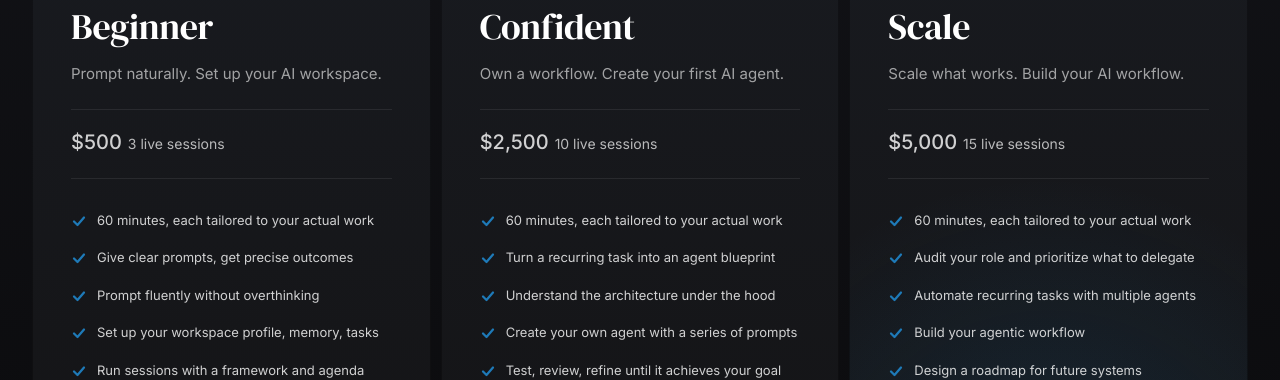
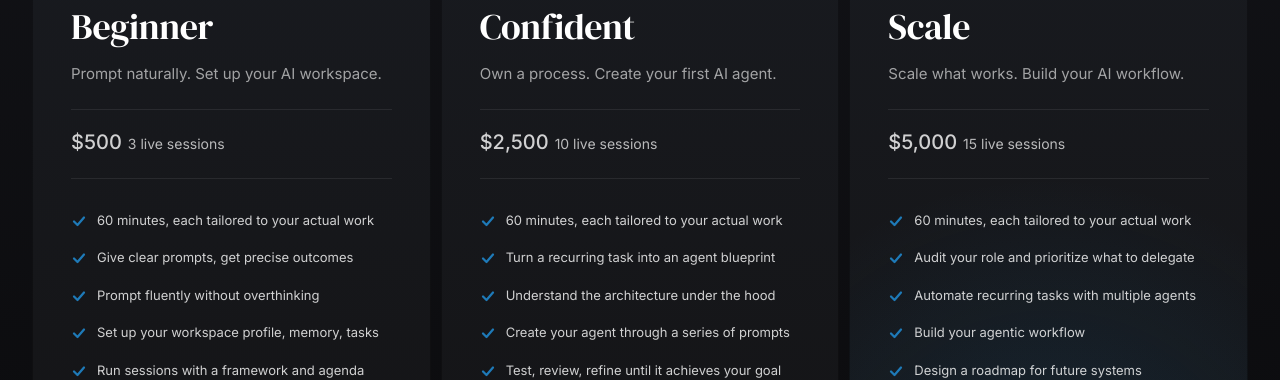
Before and after one commit to coolcalvin457-tech/agent-timesaver-nextjs, a Next.js app: page /pricing in a window 1280 px wide. Shown: the part 425-805 px from the top of the page. Built offline with nearby package versions, Linux system fonts and the light colour scheme; no server answers.

Commit message:
Confident: update tagline and deliverable 4 copy

```diff
--- a/app/pricing/page.tsx
+++ b/app/pricing/page.tsx
@@ -51,14 +51,14 @@ const coachingTiers: Tier[] = [
   {
     name: "Confident",
     subtitle: "Phase 2",
-    tagline: "Own a workflow. Create your first AI agent.",
+    tagline: "Own a process. Create your first AI agent.",
     price: "$2,500",
     priceUnit: "10 live sessions",
     features: [
       "60 minutes, each tailored to your actual work",
       "Turn a recurring task into an agent blueprint",
       "Understand the architecture under the hood",
-      "Create your own agent with a series of prompts",
+      "Create your agent through a series of prompts",
       "Test, review, refine until it achieves your goal",
     ],
     ctaLabel: "Schedule a free call",
```
